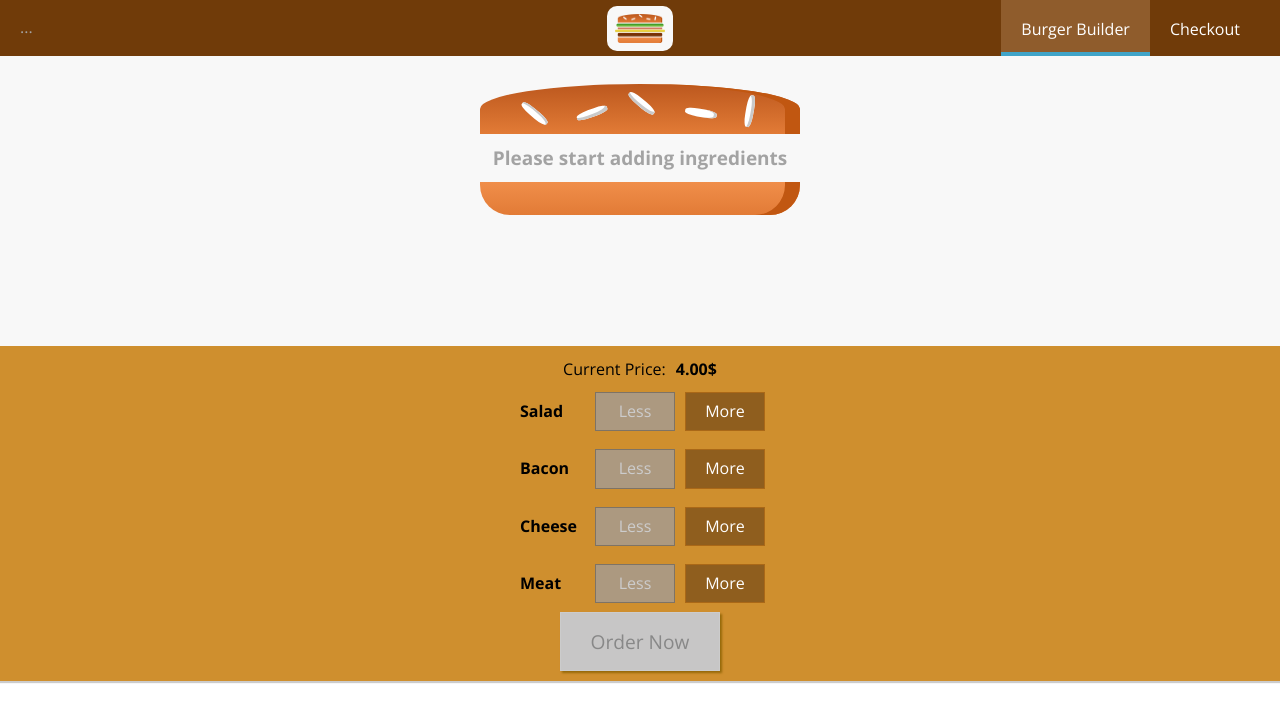
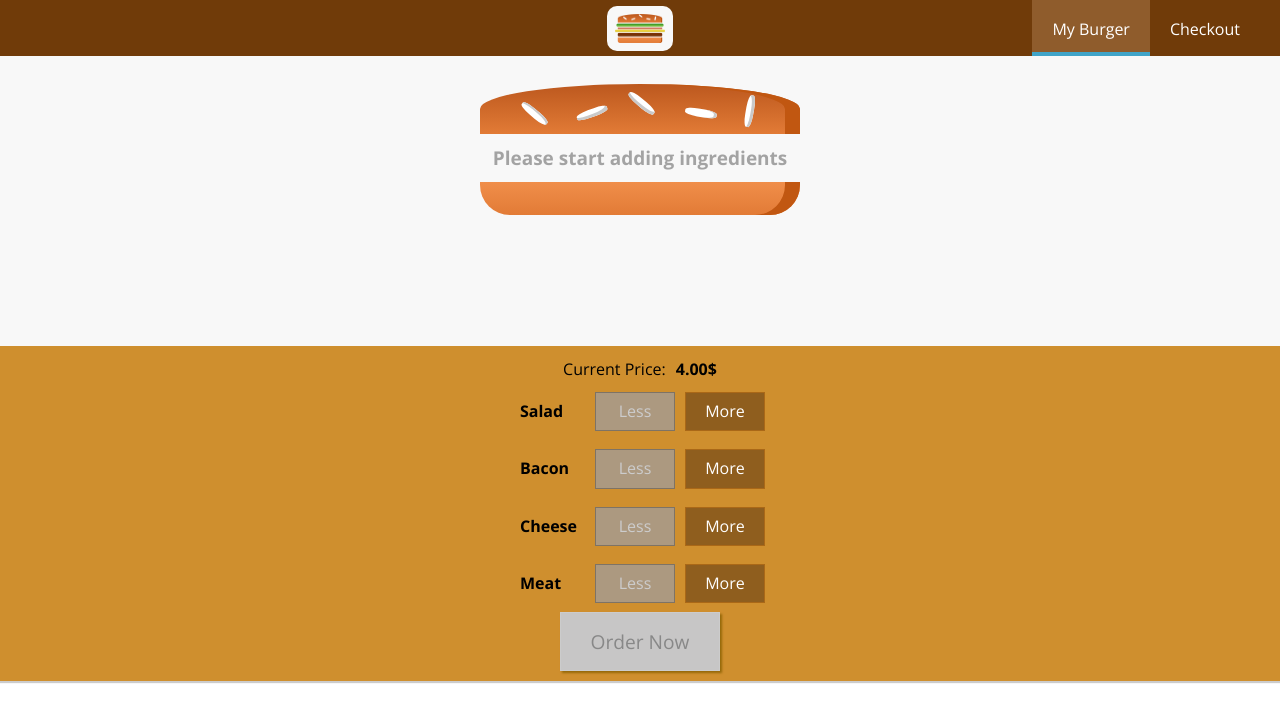
Before and after one commit to KlepaczPrzemyslaw/React-Course-Project, a React app in the folder burger-builder/: page / in a window 1280 px wide. Shown: the top 722 px of the page. Built offline with nearby package versions, Linux system fonts and the light colour scheme.

Commit message:
Navigation Part 2

```diff
--- a/burger-builder/src/components/Layout/Layout.js
+++ b/burger-builder/src/components/Layout/Layout.js
@@ -1,16 +1,35 @@
-import React, {Fragment} from 'react';
+import React, {Fragment, Component} from 'react';
 
 import Toolbar from '../Navigation/Toolbar/Toolbar';
 import SideDrawer from '../Navigation/SideDrawer/SideDrawer';
 
-const layout = (props) => (
-    <Fragment>
-        <Toolbar/>
-        <SideDrawer/>
-        <main className="layout__main">
-            {props.children}
-        </main>
-    </Fragment>
-);
+class Layout extends Component {
+    state = {
+        showSideDrawer: false,
+    };
 
-export default layout;
+    sideDrawerClosedHandler = () => {
+        this.setState({showSideDrawer: false});
+    };
+
+    sideDrawerOpenHandler = () => {
+        this.setState({showSideDrawer: true});
+    };
+
+    render () {
+        return (
+            <Fragment>
+                <Toolbar
+                    showSideDrawer={this.sideDrawerOpenHandler}/>
+                <SideDrawer
+                    isMenuOpen={this.state.showSideDrawer}
+                    closeSideDrawer={this.sideDrawerClosedHandler}/>
+                <main className="layout__main">
+                    {this.props.children}
+                </main>
+            </Fragment>
+        );
+    }
+}
+
+export default Layout;
--- a/burger-builder/src/components/Navigation/NavigationItems/NavigationItems.js
+++ b/burger-builder/src/components/Navigation/NavigationItems/NavigationItems.js
@@ -3,7 +3,7 @@ import React from 'react';
 const navigationItems = () => (
     <ul className="header__navigation">
         <li className="header__navigation-item">
-            <a href="#" className="active">Burger Builder</a>
+            <a href="#" className="active">My Burger</a>
         </li>
         <li className="header__navigation-item">
             <a href="#">Checkout</a>
--- a/burger-builder/src/components/Navigation/SideDrawer/SideDrawer.js
+++ b/burger-builder/src/components/Navigation/SideDrawer/SideDrawer.js
@@ -1,12 +1,17 @@
-import React from 'react';
+import React, {Fragment} from 'react';
 
 import Logo from '../../Logo/Logo';
 import NavigationItems from '../NavigationItems/NavigationItems';
+import Backdrop from '../../UI/Backdrop/Backdrop';
+import PropTypes from "prop-types";
 
 const sideDrawer = (props) => {
+    const additionalClass = props.isMenuOpen ? 'side-drawer__open' : 'side-drawer__closed';
 
     return (
-        <div className="side-drawer">
+        <Fragment>
+            <Backdrop show={props.isMenuOpen} click={props.closeSideDrawer}/>
+            <div className={"side-drawer " + additionalClass}>
                 <div className="side-drawer__logo">
                     <Logo/>
                 </div>
@@ -14,7 +19,13 @@ const sideDrawer = (props) => {
                     <NavigationItems/>
                 </nav>
             </div>
+        </Fragment>
     );
 };
 
+sideDrawer.propTypes = {
+    closeSideDrawer: PropTypes.func.isRequired,
+    isMenuOpen: PropTypes.bool.isRequired
+};
+
 export default sideDrawer;
--- a/burger-builder/src/components/Navigation/Toolbar/Toolbar.js
+++ b/burger-builder/src/components/Navigation/Toolbar/Toolbar.js
@@ -2,11 +2,18 @@ import React from 'react';
 
 import Logo from '../../Logo/Logo';
 import NavigationItems from '../NavigationItems/NavigationItems';
+import PropTypes from "prop-types";
 
 const toolbar = (props) => (
     <header className="header">
         <div className="header__menu">
-            ...
+            <div
+                className="header__menu-icon"
+                onClick={props.showSideDrawer}>
+                <div></div>
+                <div></div>
+                <div></div>
+            </div>
         </div>
         <div className="header__logo">
             <Logo/>
@@ -17,4 +24,8 @@ const toolbar = (props) => (
     </header>
 );
 
+toolbar.propTypes = {
+    showSideDrawer: PropTypes.func.isRequired
+};
+
 export default toolbar;
--- a/burger-builder/src/scss/components/_side-drawer.scss
+++ b/burger-builder/src/scss/components/_side-drawer.scss
@@ -1,6 +1,8 @@
 @import "../abstracts/mixins";
+@import "../abstracts/variables";
 
 .side-drawer {
+  background-color: $bg-color-burger;
   display: none;
 
   @include respond(phone) {
@@ -12,7 +14,6 @@
     left: 0;
     top: 0;
     z-index: 200;
-    background-color: white;
     padding: 3.2rem 1.6rem;
     transition: transform .3s ease-out;
   }
--- a/burger-builder/src/scss/components/_toolbar.scss
+++ b/burger-builder/src/scss/components/_toolbar.scss
@@ -1,3 +1,5 @@
+@import "../abstracts/mixins";
+
 .header {
   height: 5.6rem;
   width: 100%;
@@ -16,10 +18,36 @@
   &__nav {
     justify-self: end;
     align-self: stretch;
+
+    @include respond(phone) {
+      display: none;
+    }
   }
 
   &__menu {
     justify-self: start;
+
+    &-icon {
+      display: none;
+
+      @include respond(phone) {
+        width: 4rem;
+        height: 4.5rem;
+        display: flex;
+        flex-flow: column;
+        justify-content: space-around;
+        align-items: center;
+        padding: 1rem 0;
+        box-sizing: border-box;
+        cursor: pointer;
+      }
+
+      & div {
+        width: 90%;
+        height: 3px;
+        background-color: white;
+      }
+    }
   }
 
   &__logo {
@@ -34,11 +62,22 @@
     align-items: center;
     height: 100%;
 
+    @include respond(phone) {
+      display: block;
+    }
+
     &-item {
       margin: 0;
       display: flex;
       height: 100%;
       align-items: center;
+
+      @include respond(phone) {
+        margin: 1rem 0;
+        flex-direction: column;
+        width: 100%;
+        height: 5rem;
+      }
 
       & a {
         color: white;
@@ -48,12 +87,27 @@
         border-bottom: .4rem solid transparent;
         display: block;
 
+        @include respond(phone) {
+          color: #8F5C2C;
+          height: auto;
+        }
+
         &:hover,
         &:active,
         &.active {
           background-color: #8F5C2C;
           border-bottom: 4px solid #40A4C8;
           color: white;
+
+          @include respond(phone) {
+            border-bottom: none;
+            color: #40A4C8;
+            width: 100%;
+            text-align: center;
+            height: auto;
+            background-color: transparent;
+            text-decoration: underline;
+          }
         }
       }
     }
```
Lines whose indentation alone changed are shown as unchanged.
